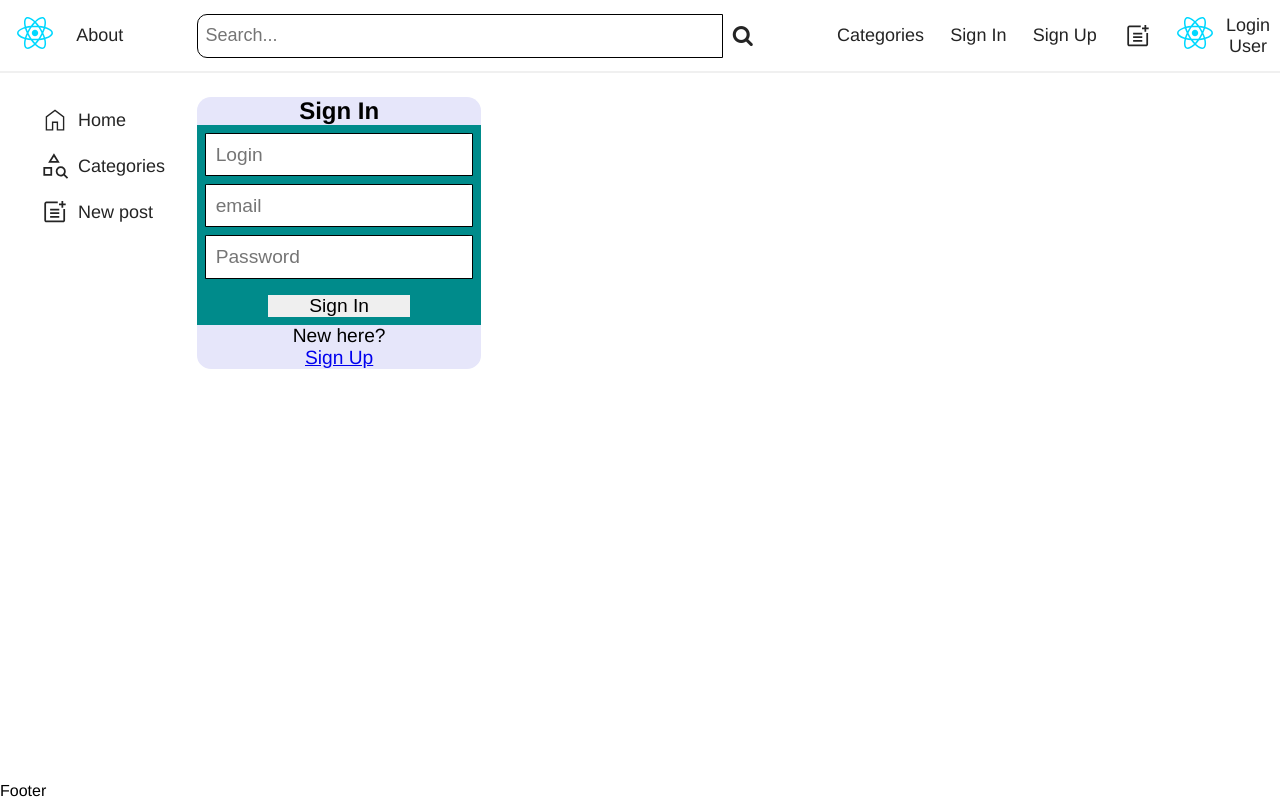
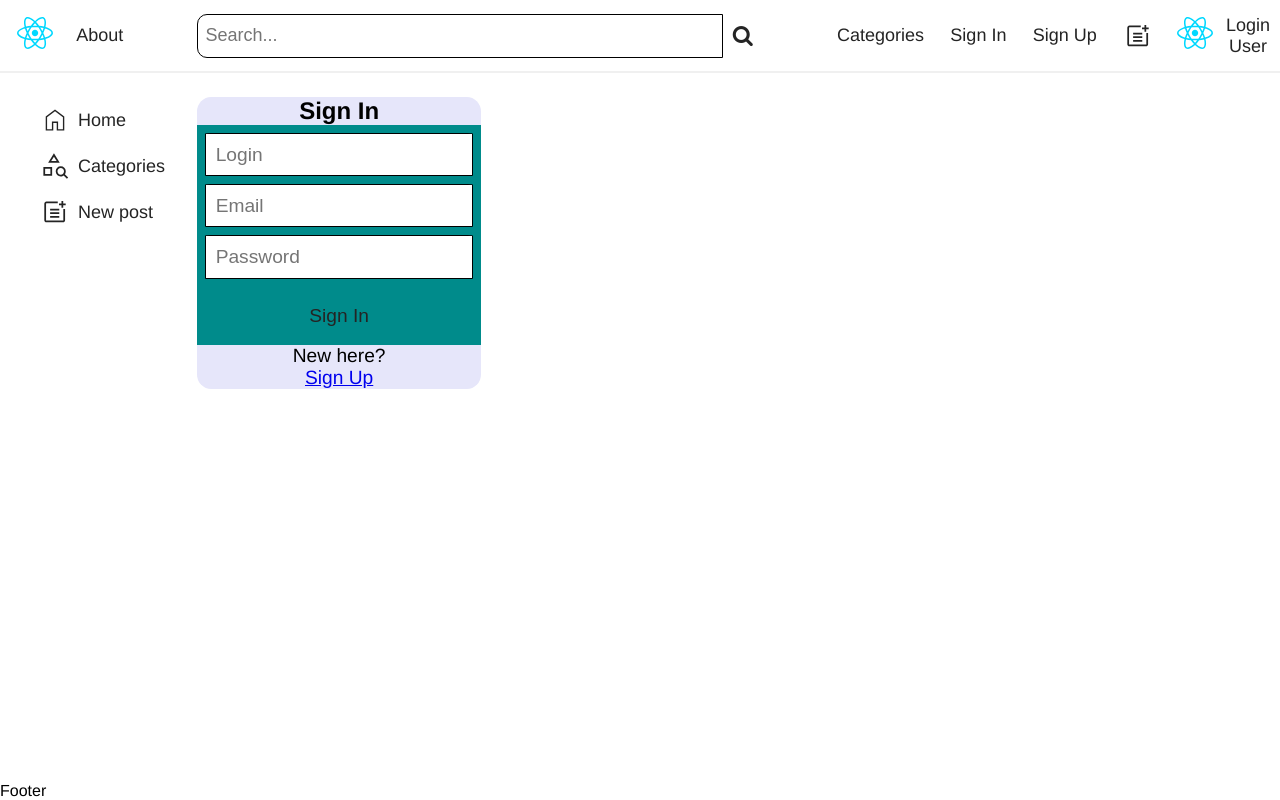
Before and after one commit to Eug4n4/usof-frontend, a React (Vite) app: page /signin in a window 1280 px wide. Built offline with nearby package versions, Linux system fonts and the light colour scheme; no server answers.

Commit message:
remove autocomplete from html inputs

```diff
--- a/src/components/RoleChecker.jsx
+++ b/src/components/RoleChecker.jsx
@@ -11,11 +11,7 @@ function RoleChecker({ roles = [], children }) {
         return navigate("/signin", { replace: true });
       }
       if (roles.length != 0 && !roles.includes(user.role)) {
-        if (window.history.state) {
-          navigate(-1);
-        } else {
-          navigate("/", { replace: true });
-        }
+        navigate("/", { replace: true });
       }
     }
   }, [user, loading]);
--- a/src/components/filter/Filter.jsx
+++ b/src/components/filter/Filter.jsx
@@ -6,7 +6,7 @@ function Filter() {
       <fieldset>
         <legend>By category</legend>
         <label htmlFor="name">Name</label>
-        <input type="text" id="name" />
+        <input type="text" id="name" autoComplete="off" />
       </fieldset>
       <fieldset>
         <legend>By date</legend>
--- a/src/components/layout/Header.jsx
+++ b/src/components/layout/Header.jsx
@@ -26,6 +26,7 @@ function Header() {
                 name="search"
                 id="header_search"
                 placeholder="Search..."
+                autoComplete="off"
               />
               <Button type="submit">
                 <i className="fa fa-search"></i>
--- a/src/pages/auth/Login.jsx
+++ b/src/pages/auth/Login.jsx
@@ -3,17 +3,14 @@ import { Link, useNavigate } from "react-router-dom";
 import AuthContext from "../../contexts/AuthContext";
 import "../../assets/css/auth/login.css";
 import AuthService from "../../api/services/AuthService";
+import Button from "../../components/button/Button";
 
 function Login() {
   const { user, setUser } = useContext(AuthContext);
   const navigate = useNavigate();
   useEffect(() => {
     if (user) {
-      if (window.history.state) {
-        navigate(-1, { replace: true });
-      } else {
-        navigate("/", { replace: true });
-      }
+      navigate("/", { replace: true });
     }
   }, [user]);
   async function handleLogin(e) {
@@ -38,6 +35,7 @@ function Login() {
         <div className="field_wrapper">
           <div className="form_field">
             <input
+              autoComplete="off"
               type="text"
               name="login"
               id="login"
@@ -49,10 +47,11 @@ function Login() {
         <div className="field_wrapper">
           <div className="form_field">
             <input
+              autoComplete="off"
               type="email"
               name="email"
               id="email"
-              placeholder="email"
+              placeholder="Email"
               required=""
             />
           </div>
@@ -60,6 +59,7 @@ function Login() {
         <div className="field_wrapper">
           <div className="form_field">
             <input
+              autoComplete="off"
               type="password"
               name="password"
               id="password"
@@ -70,9 +70,9 @@ function Login() {
             />
           </div>
         </div>
-        <button type="submit" id="submit_login">
+        <Button type="submit" id="submit_login">
           Sign In
-        </button>
+        </Button>
       </fieldset>
       <div id="to_register">
         <p>
--- a/src/pages/auth/Register.jsx
+++ b/src/pages/auth/Register.jsx
@@ -1,5 +1,7 @@
 import "../../assets/css/auth/register.css";
 import api from "../../api/api";
+import { Link } from "react-router-dom";
+import Button from "../../components/button/Button";
 function Register() {
   async function handleRegister(e) {
     e.preventDefault();
@@ -28,12 +30,14 @@ function Register() {
               id="full_name"
               placeholder="Full name"
               required
+              autoComplete="off"
             />
           </div>
         </div>
         <div className="field_wrapper">
           <div className="form_field">
             <input
+              autoComplete="off"
               type="text"
               name="login"
               id="login"
@@ -45,6 +49,7 @@ function Register() {
         <div className="field_wrapper">
           <div className="form_field">
             <input
+              autoComplete="off"
               type="email"
               name="email"
               id="email"
@@ -56,6 +61,7 @@ function Register() {
         <div className="field_wrapper">
           <div className="form_field">
             <input
+              autoComplete="off"
               type="password"
               name="password"
               id="password"
@@ -68,6 +74,7 @@ function Register() {
         <div className="field_wrapper">
           <div className="form_field">
             <input
+              autoComplete="off"
               type="password"
               name="password_confirm"
               id="confirm_password"
@@ -76,16 +83,16 @@ function Register() {
             />
           </div>
         </div>
-        <button type="submit" id="submit_register">
+        <Button type="submit" id="submit_register">
           Register now
-        </button>
+        </Button>
       </section>
 
       <div id="to_login">
         <p>
           Already have an account?
           <br />
-          <a href="#">Sign In</a>
+          <Link to={"/signin"}>Sign In</Link>
         </p>
       </div>
     </form>
```
